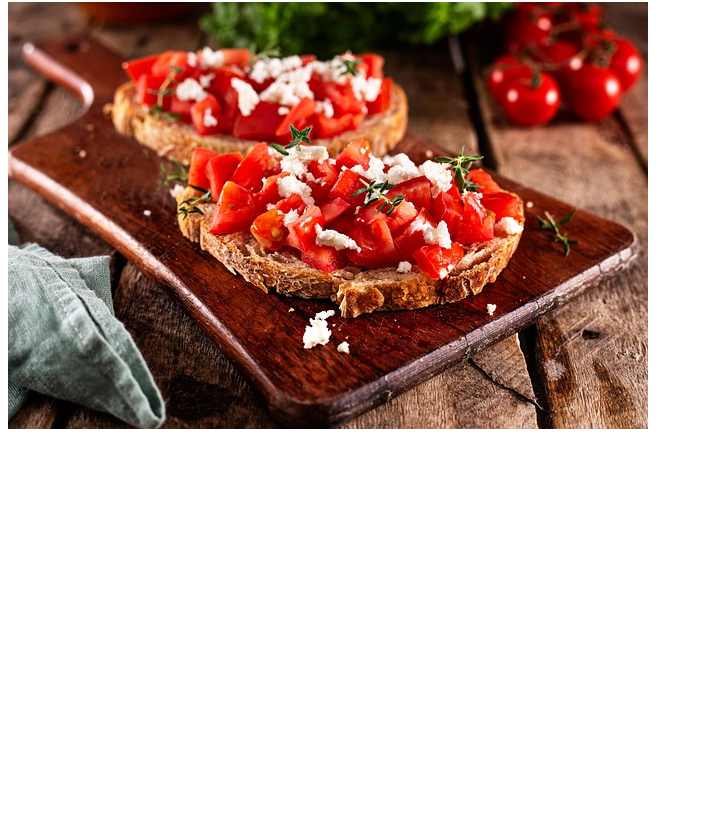
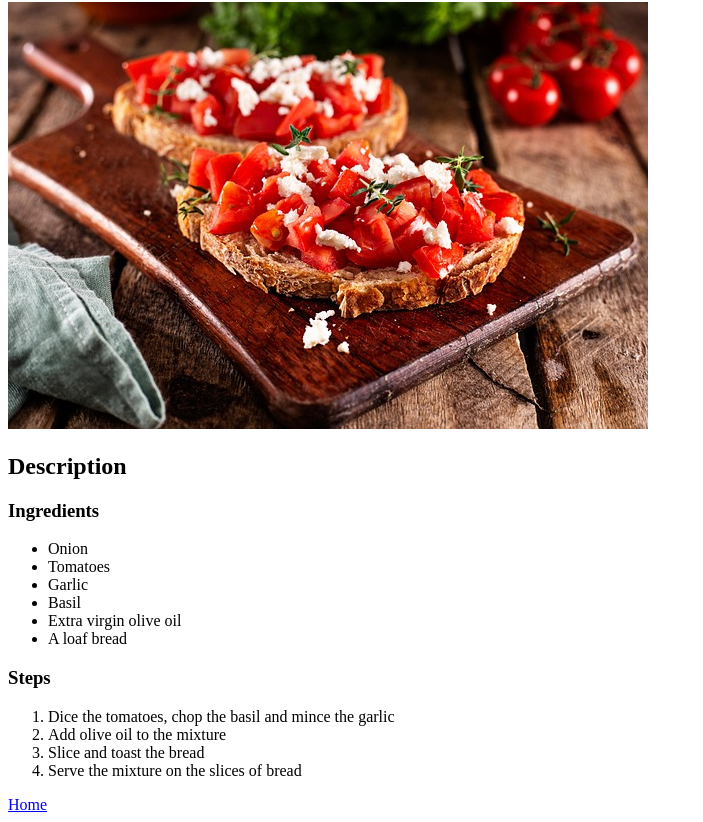
Before and after one commit to Ele-dev1/odin-recipes, a plain HTML site: page recipes/bruschetta.html in a window 1280 px wide. Shown: the part 78-900 px from the top of the page, without its empty margins (0-703 px from the left). Before the commit the page ends 800 px from the top, so only its background shows below. Drawn offline with Linux system fonts and the light colour scheme.

Commit message:
add description of bruschetta

```diff
--- a/recipes/bruschetta.html
+++ b/recipes/bruschetta.html
@@ -7,5 +7,23 @@
     <body>
         <h1>Tomato Bruschetta</h1>
         <img src="../images/bruschetta.jpg" alt="photo of a few bruschette">
+        <h2>Description</h2>
+        <h3>Ingredients</h3>
+        <ul>
+            <li>Onion</li>
+            <li>Tomatoes</li>
+            <li>Garlic</li>
+            <li>Basil</li>
+            <li>Extra virgin olive oil</li>
+            <li>A loaf bread</li>
+        </ul>
+        <h3>Steps</h3>
+        <ol>
+            <li>Dice the tomatoes, chop the basil and mince the garlic</li>
+            <li>Add olive oil to the mixture</li>
+            <li>Slice and toast the bread</li>
+            <li>Serve the mixture on the slices of bread</li>
+        </ol>
+        <a href="../index.html">Home</a>
     </body>
 </html>
```
